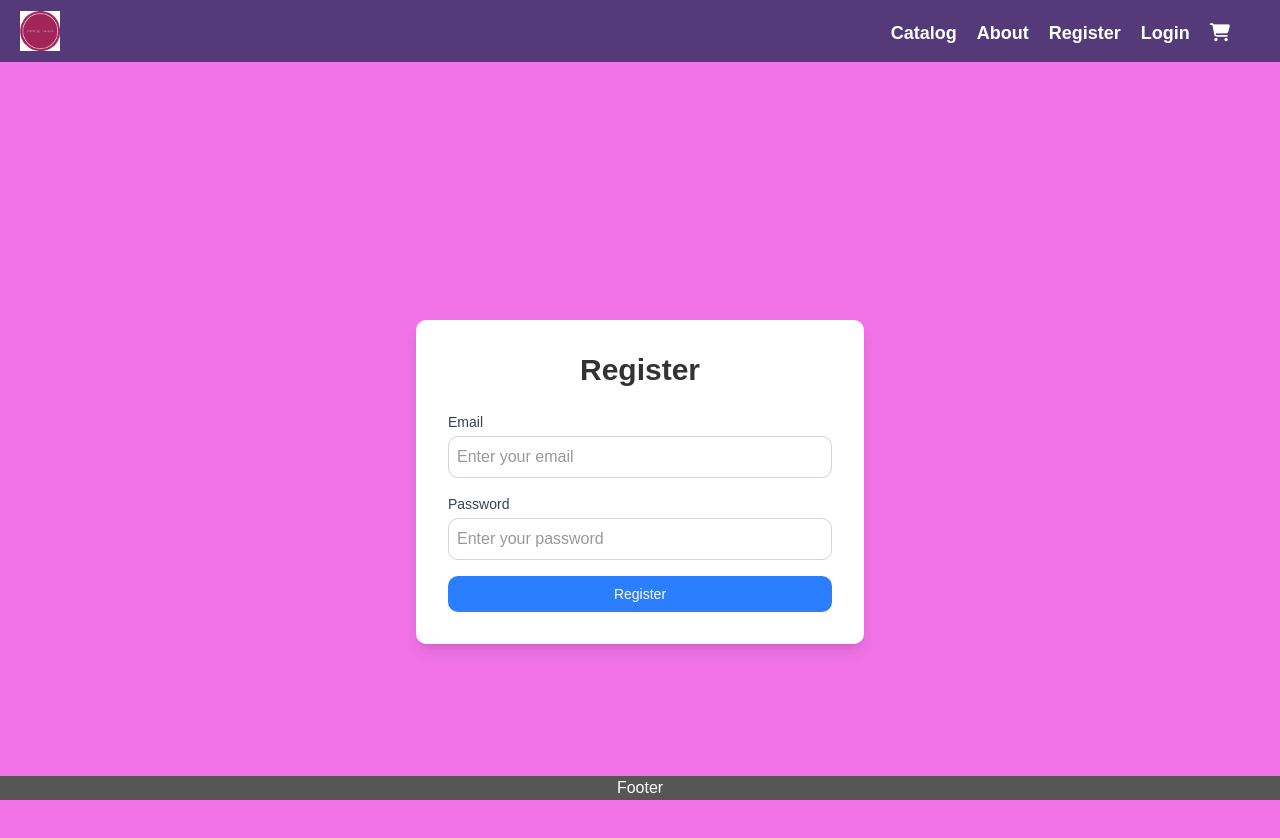
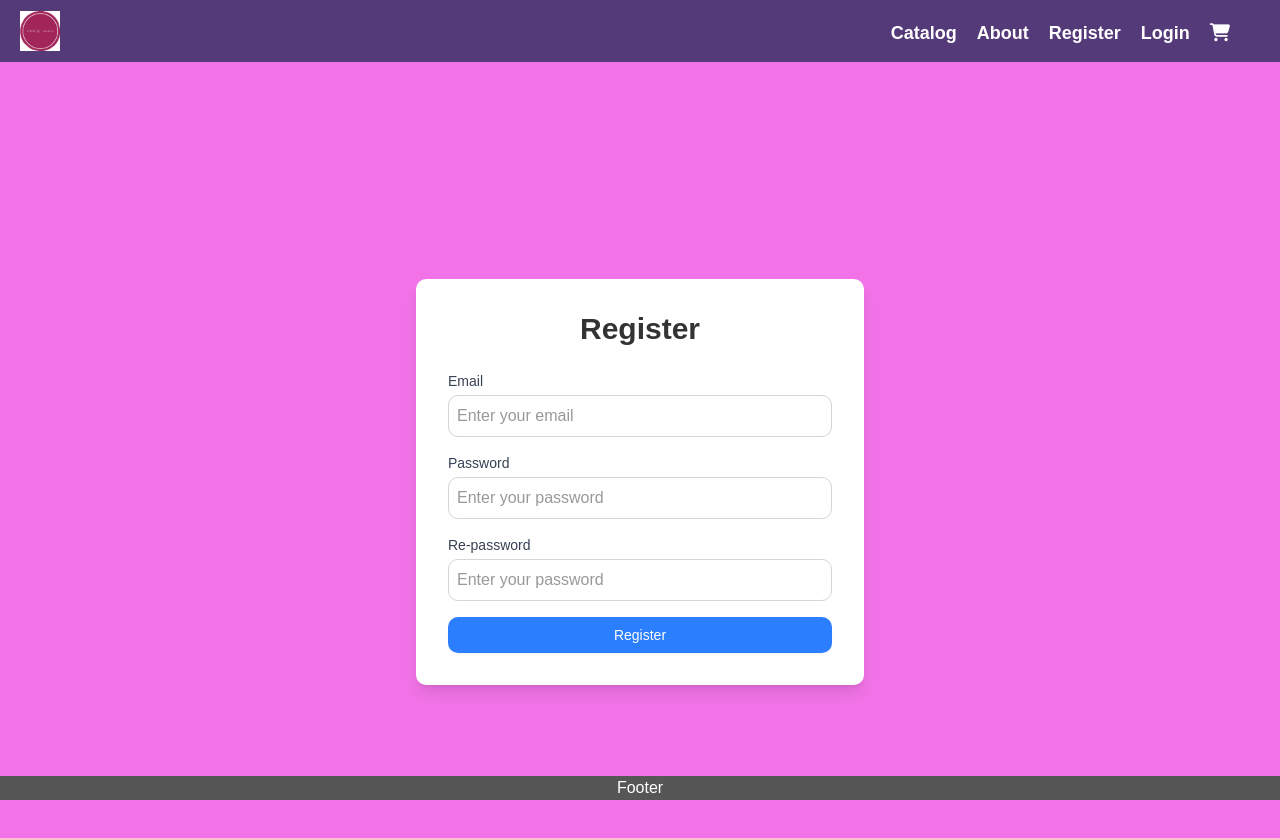
Before and after one commit to LazarBankov/ReactExamProject, a React (Vite) app in the folder client/: page /register in a window 1280 px wide. Shown: the top 838 px of the page. Built offline with nearby package versions, Linux system fonts and the light colour scheme.

Commit message:
Confugired the components login and register and the utils for them to work properly

```diff
--- a/client/src/api/auth.js
+++ b/client/src/api/auth.js
@@ -1,27 +1,24 @@
-import { useEffect } from "react";
-import requestTemplate from "../utils/request"
-import { useRef } from "react";
+import request from "../utils/request"
 
 const baseUrl = 'http://localhost:3030/users';
 
 export const useLogin = () => {
-     const abortRef = useRef(new AbortController());
-
-     const login = async (email, password) =>
-
-        requestTemplate.post(
+    const login = async (email, password) =>
+        request.post(
             `${baseUrl}/login`,
-            { email, password },
-            { signal: abortRef.current.signal }
+            { email, password }
         );
 
-        useEffect(() => {
-            const abortController = abortRef.current;
-
-            return () => abortController.abort();
-        }, []);
-
-        return {
+    return {
         login,
     }
 };
+
+export const useRegister = () => {
+    const register = (email, password) =>
+        request.post(`${baseUrl}/register`, { email, password });
+
+    return {
+        register,
+    }
+};
--- a/client/src/components/login/Login.jsx
+++ b/client/src/components/login/Login.jsx
@@ -1,12 +1,38 @@
+import { useActionState, useContext } from "react";
+import { useNavigate } from "react-router";
+import { useLogin } from "../../api/auth";
+import { UserContext } from "../../contexts/Context";
+
 import { Button } from "../ui/button";
 
 export default function Login() {
+  const navigate = useNavigate();
+  const { login } = useLogin();
+  const { userLoginHandler } = useContext(UserContext);
+
+  const loginHandler = async (_, formData) => {
+    const values = Object.fromEntries(formData);
+    console.log(values.email, values.password);
+
+    try {
+        const authData = await login(values.email, values.password);
+        userLoginHandler(authData);
+
+
+        navigate("/");
+    } catch (err) {
+        console.error(err.message)
+    }
+  }
+  const [ _, loginAction, isPending ] = useActionState(loginHandler, { email: '', password: '' });
+
+
   return (
 
 <div className="min-h-screen flex items-center justify-center bg-[#f173e7] border-0">
   <div className="bg-white p-8 rounded-lg shadow-lg w-full max-w-md">
     <h2 className="text-3xl font-bold text-center mb-6 text-gray-800">Login</h2>
-    <form className="space-y-4">
+    <form className="space-y-4" action={loginAction}>
       <div className="flex flex-col">
         <label htmlFor="email" className="text-sm font-medium text-gray-700 mb-2">
           Email
@@ -14,6 +40,7 @@ export default function Login() {
         <input
           type="email"
           id="email"
+          name="email"
           className="p-3 border border-gray-300 rounded-lg focus:outline-none focus:ring-2 focus:ring-blue-500"
           placeholder="Enter your email"
         />
@@ -26,12 +53,14 @@ export default function Login() {
         <input
           type="password"
           id="password"
+          name="password"
           className="p-3 border border-gray-300 rounded-lg focus:outline-none focus:ring-2 focus:ring-blue-500"
           placeholder="Enter your password"
+
         />
       </div>
 
-      <Button type="submit" className="w-full bg-purple-500 text-white py-3 rounded-lg hover:bg-purple-600 transition duration-200">
+      <Button type="submit" className="w-full bg-purple-500 text-white py-3 rounded-lg hover:bg-purple-600 transition duration-200" disabled={isPending}>
         Login
       </Button>
     </form>
--- a/client/src/components/register/Register.jsx
+++ b/client/src/components/register/Register.jsx
@@ -1,11 +1,37 @@
+import { useRegister } from "../../api/auth";
+import { useUserContext } from "../../contexts/Context";
+import { useNavigate } from "react-router";
+
 import { Button } from "../ui/button";
 
 export default function Register() {
+  const navigate = useNavigate();
+  const { register } = useRegister();
+  const { userLoginHandler } = useUserContext();
+
+  const registerHandler = async (formData) => {
+      const { email, password } = Object.fromEntries(formData);
+
+      const confirmPassword = formData.get('confirm-password');
+    console.log(email, password, confirmPassword);
+
+      if (password !== confirmPassword) {
+          console.log('Password missmatch');
+
+          return;
+      }
+
+      const authData = await register(email, password);
+
+      userLoginHandler(authData);
+
+      navigate('/');
+    }
     return (
       <div className="min-h-screen flex items-center justify-center bg-[#f173e7] border-0">
         <div className="bg-white p-8 rounded-lg shadow-lg w-full max-w-md">
           <h2 className="text-3xl font-semibold text-center mb-6">Register</h2>
-          <form className="space-y-4">
+          <form className="space-y-4" action={registerHandler}>
             <div className="form-control flex flex-col">
               <label htmlFor="email" className="text-sm font-medium text-gray-700">
                 Email
@@ -13,6 +39,7 @@ export default function Register() {
               <input
                 type="email"
                 id="email"
+                name="email"
                 className="mt-1 p-2 border border-gray-300 rounded-lg focus:outline-none focus:ring-2 focus:ring-blue-500"
                 placeholder="Enter your email"
               />
@@ -25,6 +52,17 @@ export default function Register() {
               <input
                 type="password"
                 id="password"
+                name="password"
+                className="mt-1 p-2 border border-gray-300 rounded-lg focus:outline-none focus:ring-2 focus:ring-blue-500"
+                placeholder="Enter your password"
+              />
+            </div>
+            <div className="form-control flex flex-col">
+              <label htmlFor="con-pass" className="text-sm font-medium text-gray-700">
+                Re-password
+              </label>
+              <input
+                type="password" name="confirm-password" id="confirm-password"
                 className="mt-1 p-2 border border-gray-300 rounded-lg focus:outline-none focus:ring-2 focus:ring-blue-500"
                 placeholder="Enter your password"
               />
@@ -40,4 +78,4 @@ export default function Register() {
         </div>
       </div>
     );
-  }
+}
--- a/client/src/contexts/Context.js
+++ b/client/src/contexts/Context.js
@@ -1,4 +1,4 @@
-import { createContext } from "react";
+import { createContext, useContext } from "react";
 
 
 export const UserContext = createContext({
@@ -9,3 +9,9 @@ export const UserContext = createContext({
     userLoginHandler: () => null,
     userLogoutHandler: () => null,
 });
+
+export function useUserContext() {
+    const data = useContext(UserContext);
+
+    return data;
+}
--- a/client/src/utils/request.js
+++ b/client/src/utils/request.js
@@ -1,4 +1,4 @@
-const requestTemplate = async (method, url, data, options = {}) => {
+const request = async (method, url, data, options = {}) => {
     if (method !== 'GET') {
         options.method = method;
     }
@@ -15,11 +15,16 @@ const requestTemplate = async (method, url, data, options = {}) => {
     }
 
     const response = await fetch(url, options);
-    console.log(response);
 
     const responseContentType = response.headers.get('Content-Type');
     if (!responseContentType) {
         return;
+    }
+
+    if (!response.ok) {
+        const result = await response.json()
+
+        throw result;
     }
 
     const result = await response.json();
@@ -29,10 +34,9 @@ const requestTemplate = async (method, url, data, options = {}) => {
 };
 
 export default {
-    get: requestTemplate.bind(null, 'GET'),
-    // get: (...params) => request('GET', ...params)
-    post: requestTemplate.bind(null, 'POST'),
-    put: requestTemplate.bind(null, 'PUT'),
-    delete: requestTemplate.bind(null, 'DELETE'),
-    baseRequest: requestTemplate,
+    get: request.bind(null, 'GET'),
+    post: request.bind(null, 'POST'),
+    put: request.bind(null, 'PUT'),
+    delete: request.bind(null, 'DELETE'),
+    baseRequest: request,
 }
```
Also changed, not shown: 1 other file (tests, documents, lock files or other folders).
